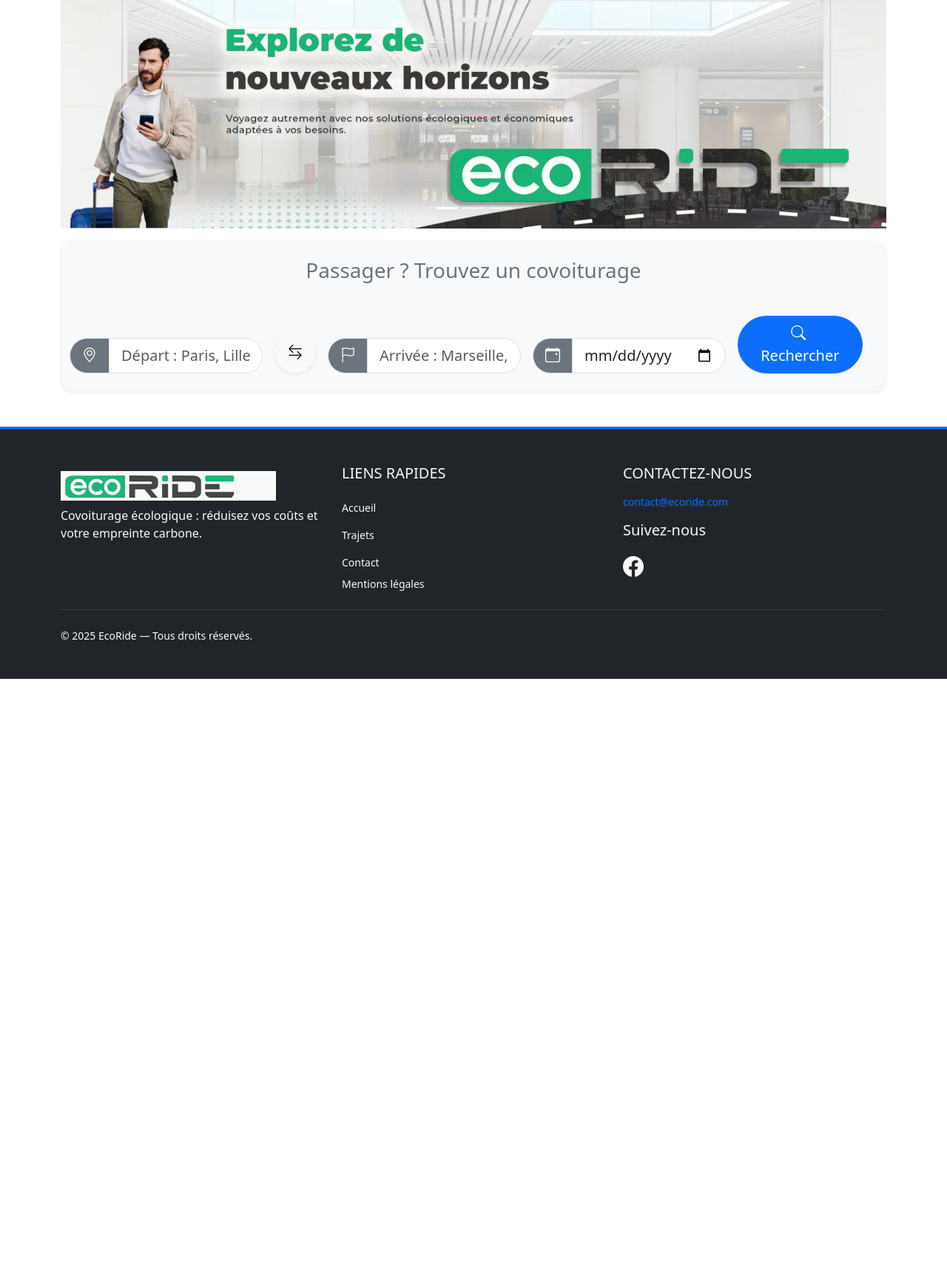
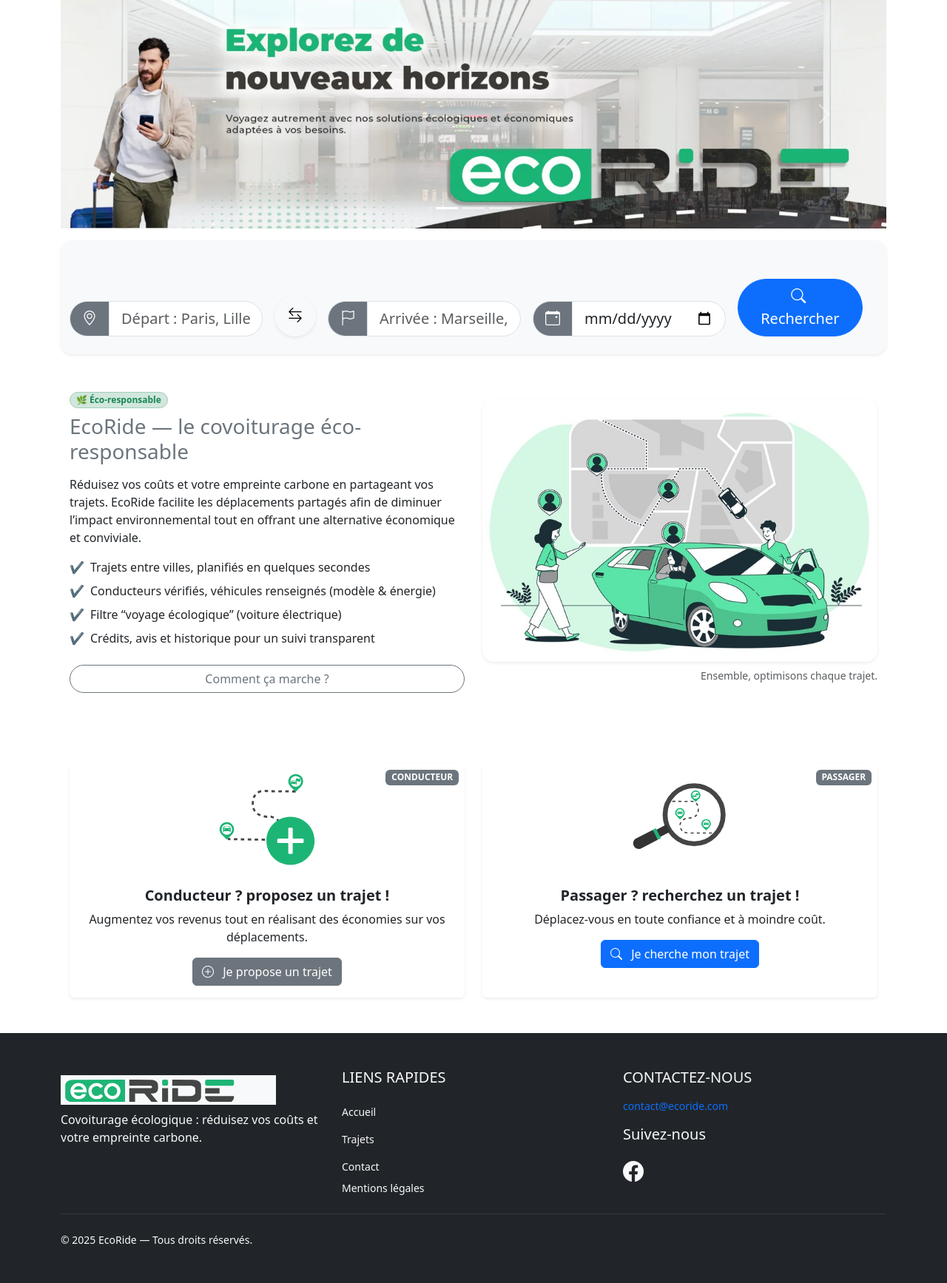
Before and after one commit to Rjaouna/EcorideAppBeta, a Symfony app: template templates/front/home/index.html.twig in a window 1280 px wide. Shown: the part 90-1825 px from the top of the page at 74% size. Before the commit the page ends 1008 px from the top, so only its background shows below. Run offline with Twig, Linux system fonts and the light colour scheme; the template is opened without the code that fills it, so the values that code supplies are empty; style sheets or scripts are compiled from the project's sources; some libraries are stand-ins or nearby versions.

Commit message:
feat(footer): ajouter le bloc de présentation et les deux blocs pour chercher ou proposer un trajet (la page d'acceuil)

```diff
--- /dev/null
+++ b/templates/front/_partials/_driver_passenger_cards/_driver_passenger_cards.html.twig
@@ -0,0 +1,57 @@
+<div class="container my-5">
+    <div class="row g-4">
+
+        {# Bloc Conducteur #}
+        <div class="col-md-6">
+            <div class="card text-center shadow-sm h-100 position-relative overflow-hidden border-0">
+                <span class="badge bg-secondary position-absolute top-0 end-0 m-2">CONDUCTEUR</span>
+
+                <div class="overflow-hidden">
+                    <img
+                        class="card-img-top hover-zoom"
+                        alt="Conducteurs, proposez un trajet"
+                        src="{{ asset('assets/img/conducteur-step-1.svg') }}"
+                        style="height: 150px; transition: transform 0.5s;"
+                    >
+                </div>
+
+                <div class="card-body">
+                    <div class="card-title h5 fw-bold">Conducteur ? proposez un trajet !</div>
+                    <p class="card-text">
+                        Augmentez vos revenus tout en réalisant des économies sur vos déplacements.
+                    </p>
+                    <button type="button" class="btn btn-secondary">
+                        <i class="bi bi-plus-circle me-2"></i> Je propose un trajet
+                    </button>
+                </div>
+            </div>
+        </div>
+
+        {# Bloc Passager #}
+        <div class="col-md-6">
+            <div class="card text-center shadow-sm h-100 position-relative overflow-hidden border-0">
+                <span class="badge bg-secondary position-absolute top-0 end-0 m-2">PASSAGER</span>
+
+                <div class="overflow-hidden">
+                    <img
+                        class="card-img-top hover-zoom"
+                        alt="Passagers, recherchez un trajet"
+                        src="{{ asset('assets/img/passager-step-1.svg') }}"
+                        style="height: 150px; transition: transform 0.5s;"
+                    >
+                </div>
+
+                <div class="card-body">
+                    <div class="card-title h5 fw-bold">Passager ? recherchez un trajet !</div>
+                    <p class="card-text">
+                        Déplacez-vous en toute confiance et à moindre coût.
+                    </p>
+                    <button type="button" class="btn btn-primary text-white">
+                        <i class="bi bi-search me-2"></i> Je cherche mon trajet
+                    </button>
+                </div>
+            </div>
+        </div>
+
+    </div>
+</div>
--- a/templates/front/_partials/_footer/_footer.html.twig
+++ b/templates/front/_partials/_footer/_footer.html.twig
@@ -1,4 +1,6 @@
-<footer class="bg-dark text-light mt-5 border-top border-3 border-primary">
+<footer class="bg-dark text-light mt-5 border-3 border-primary">
+
+
   <div class="container py-5">
     <div class="row g-4">
       <!-- Bloc 1 : EcoRide -->
--- /dev/null
+++ b/templates/front/_partials/_presentation/_presentation.html.twig
@@ -0,0 +1,55 @@
+<section class="container py-5">
+	<div
+		class="row align-items-center g-4">
+
+		<!-- Texte -->
+		<div class="col-12 col-lg-6">
+			<span class="badge bg-success-subtle text-success border border-success-subtle rounded-pill mb-2">
+				🌿 Éco-responsable
+			</span>
+			<h2 class="h3 text-secondary mb-3">EcoRide — le covoiturage éco-responsable</h2>
+			<p class="mb-3">
+				Réduisez vos coûts et votre empreinte carbone en partageant vos trajets.
+								        EcoRide facilite les déplacements partagés afin de diminuer l’impact environnemental tout en
+								        offrant une alternative économique et conviviale.
+			</p>
+
+			<ul class="list-unstyled mb-4">
+				<li class="d-flex align-items-start mb-2">
+					<span class="me-2 text-success">✔</span>
+					<span>Trajets entre villes, planifiés en quelques secondes</span>
+				</li>
+				<li class="d-flex align-items-start mb-2">
+					<span class="me-2 text-success">✔</span>
+					<span>Conducteurs vérifiés, véhicules renseignés (modèle & énergie)</span>
+				</li>
+				<li class="d-flex align-items-start mb-2">
+					<span class="me-2 text-success">✔</span>
+					<span>Filtre “voyage écologique” (voiture électrique)</span>
+				</li>
+				<li class="d-flex align-items-start">
+					<span class="me-2 text-success">✔</span>
+					<span>Crédits, avis et historique pour un suivi transparent</span>
+				</li>
+			</ul>
+
+			<div class="d-flex gap-2">
+
+				<a href="#" class="btn btn-outline-secondary rounded-pill w-100">
+					Comment ça marche ?
+				</a>
+			</div>
+		</div>
+
+		<!-- Image -->
+		<div class="col-12 col-lg-6">
+			<figure class="m-0 text-center text-lg-end">
+				<img src="/asset/img/illustration-concept-covoiturage_114360-9238.jpg" class="img-fluid rounded-4 shadow-sm" alt="Illustration de covoiturage éco-responsable" style="max-height: 360px; object-fit: cover; width: 100%;">
+				<figcaption class="small text-muted mt-2">
+					Ensemble, optimisons chaque trajet.
+				</figcaption>
+			</figure>
+		</div>
+
+	</div>
+</section>
--- a/templates/front/_partials/_search_ride/_search_ride.html.twig
+++ b/templates/front/_partials/_search_ride/_search_ride.html.twig
@@ -1,8 +1,6 @@
 <div class="container bg-light text-white py-4 mt-3 rounded-4 shadow-sm">
-  <form method="get" action="#">
-    <div class="text-center mb-3">
-      <h3 class="mb-0 text-secondary">Passager ? Trouvez un covoiturage</h3>
-    </div>
+<form method="get" action="#">
+
 
     <div class="row g-2 g-md-3 align-items-end">
       {# Départ #}
--- a/templates/front/_partials/_slide/_slide.html.twig
+++ b/templates/front/_partials/_slide/_slide.html.twig
@@ -6,13 +6,18 @@
   </div>
   <div class="carousel-inner">
     <div class="carousel-item active">
-      <img src="{{ asset('assets/images/slide/ecoride-banner-1.webp') }}" class="d-block w-100" alt="...">
+<img src="{{ asset('asset/images/slide/ecoride-banner-1.webp') }}" class="d-block w-100" alt="...">
+
+
     </div>
     <div class="carousel-item">
-      <img src="{{ asset('assets/images/slide/ecoride-banner-2.webp') }}" class="d-block w-100" alt="...">
+<img src="{{ asset('asset/images/slide/ecoride-banner-2.webp') }}" class="d-block w-100" alt="...">
+
+
     </div>
     <div class="carousel-item">
-      <img src="{{ asset('assets/images/slide/ecoride-banner-3.webp') }}" class="d-block w-100" alt="...">
+<img src="{{ asset('asset/images/slide/ecoride-banner-3.webp') }}" class="d-block w-100" alt="...">
+
     </div>
   </div>
   <button class="carousel-control-prev" type="button" data-bs-target="#carouselExampleIndicators" data-bs-slide="prev">
--- a/templates/front/home/index.html.twig
+++ b/templates/front/home/index.html.twig
@@ -6,6 +6,10 @@
 {{ include('front/_partials/_slide/_slide.html.twig') }}
 {{ include('front/_partials/_search_ride/_search_ride.html.twig') }}
 
+{{ include('front/_partials/_presentation/_presentation.html.twig') }}
+{{ include('front/_partials/_driver_passenger_cards/_driver_passenger_cards.html.twig') }}
+
+
 
 
 
```
Also changed, not shown: public/asset/img/illustration-concept-covoiturage_114360-9238.jpg (added).
